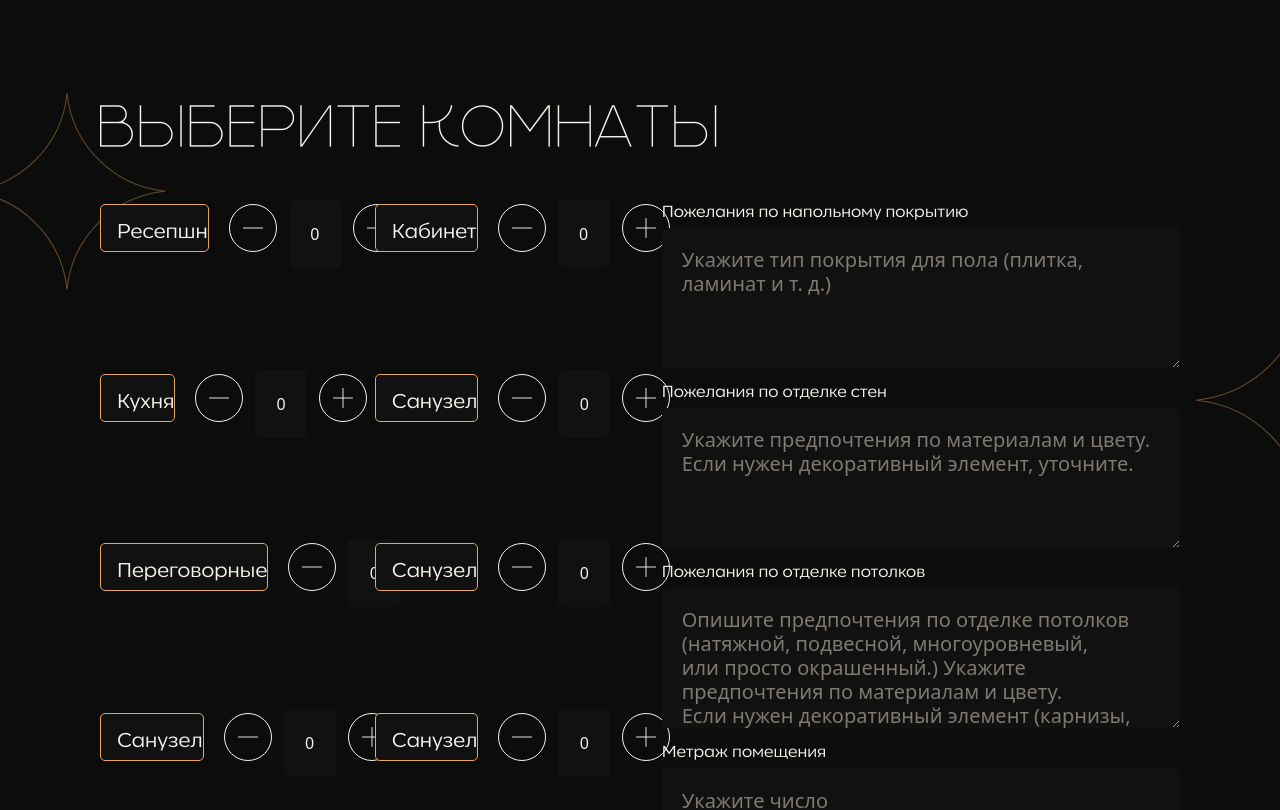
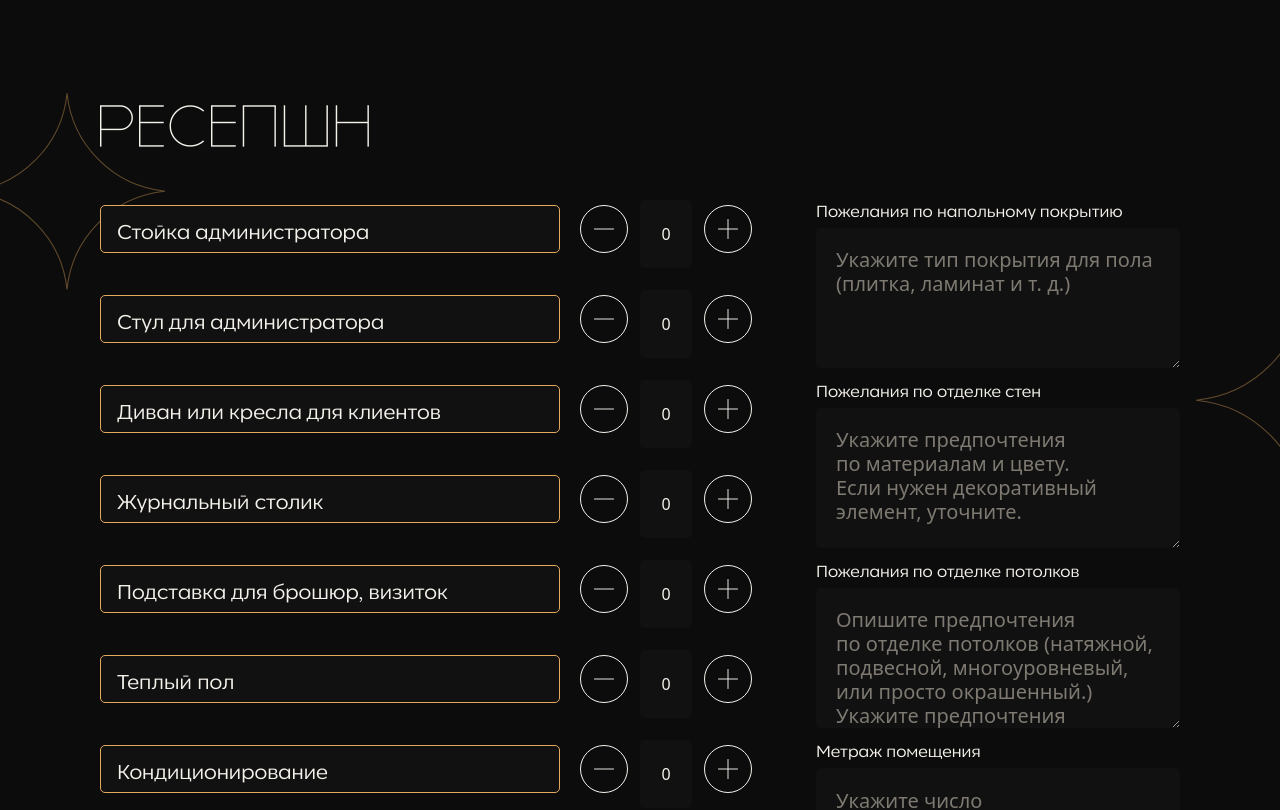
Before and after one commit to Shadovitsme/kwolCommercialPensil, a Vue app: page /rooms in a window 1280 px wide. Shown: the top 810 px of the page. Built offline with nearby package versions, Linux system fonts and the light colour scheme.

Commit message:
автозаполнение комнат - исправлены отступы когда комнаты в 2 столбца

```diff
--- a/src/components/labelAdditional.vue
+++ b/src/components/labelAdditional.vue
@@ -1,6 +1,6 @@
 <script setup>
 import $ from 'jquery'
-import { ref } from 'vue'
+import { ref,watch } from 'vue'
 const props = defineProps({
   text: {
     type: String,
@@ -24,15 +24,23 @@ function minus() {
   return false
   return false
 }
-let padd
-let labelStyle
-if (props.short) {
-  labelStyle = 'labelWrapper md:mr-5 w-full md:w-[220px] absolute md:static top-0 z-20 flex my-auto'
-  padd = 'md:flex md:h-[56px] md:static relative h-[143px]'
-} else {
-  labelStyle = 'labelWrapper md:mr-5 w-full md:w-[460px] absolute md:static top-0 z-20 flex my-auto'
-  padd = 'md:flex md:h-[58px] mb-[32px] md:static relative h-[143px]'
+let padd=ref()
+let labelStyle =ref()
+const updateStyles = () => {
+  if (props.short) {
+    labelStyle.value = 'labelWrapper md:mr-5 w-full md:w-[264px] absolute md:static top-0 z-20 flex my-auto'
+    padd.value = 'md:flex md:h-[56px] md:static relative h-[143px]'
+  } else {
+    labelStyle.value = 'labelWrapper md:mr-5 w-full md:w-[460px] absolute md:static top-0 z-20 flex my-auto'
+    padd.value = 'md:flex md:h-[58px] mb-[32px] md:static relative h-[143px]'
+  }
 }
+
+// Initial check
+updateStyles()
+
+// Watch for changes in short prop
+watch(() => props.short, updateStyles)
 </script>
 
 <template>
--- a/src/components/labelGroup.vue
+++ b/src/components/labelGroup.vue
@@ -1,4 +1,5 @@
 <script setup>
+import { ref,watch } from 'vue'
 import LabelAdditional from './labelAdditional.vue'
 
 const props = defineProps({
@@ -6,17 +7,24 @@ const props = defineProps({
     type: Array,
   },
 })
-let gridStyle
-let short
-console.log(props.textArray.length)
-if (props.textArray.length > 7) {
-  gridStyle =
-    'w-full md:w-[964px] md:mr-[64px] grid grid-cols-1 md:grid-cols-2 gap-y-5 md:gap-y-[32px] md:gap-x-[52px]'
-  short = true
-} else {
-  gridStyle = 'md:w-[652px] md:mr-[64px]'
-  short = false
+let gridStyle = ref()
+let short = ref()
+const updateStyles = () => {
+  if (props.textArray.length > 7) {
+    gridStyle.value =
+      'w-full md:w-[964px] md:mr-[64px] grid grid-cols-1 md:grid-cols-2 gap-y-5 md:gap-y-[32px] md:gap-x-[52px]'
+    short.value = true
+  } else {
+    gridStyle.value = 'md:w-[652px] md:mr-[64px]'
+    short.value = false
+  }
 }
+
+// Initial check
+updateStyles()
+
+// Watch for changes in textArray
+watch(() => props.textArray, updateStyles, { deep: true })
 </script>
 
 <template>
--- a/src/components/yellowButton.vue
+++ b/src/components/yellowButton.vue
@@ -17,8 +17,6 @@ const props = defineProps({
     </div>
   </button>
 </template>
-
-
 
 <style>
 .yellowButton {
--- a/src/main.vue
+++ b/src/main.vue
@@ -4,7 +4,11 @@ import router from './router'
 import $ from 'jquery'
 import { jquery } from 'globals'
 
-function getFormValues(e) {
+function getMainUserData(e) {
+  let name = e.target[0].value
+  let phone = e.target[1].value
+  let town = e.target[2].value
+  if ((name, phone, town)) {
     $.ajax({
       url: 'https://karandash.pro/brief/save_data.php ',
       type: 'POST',
@@ -19,6 +23,7 @@ function getFormValues(e) {
         router.replace({ path: '/mainData' })
       },
     })
+  } else alert('Не все поля заполнены!!!')
 }
 </script>
 
@@ -37,10 +42,22 @@ function getFormValues(e) {
         </p>
         <div class="md:p-[60px] p-5 md:ml-1 border-[1px] border-[#E4A85E] rounded-[10px]">
           <h class="H3 Text uppercase"> Основные данные</h>
-          <form @submit.prevent="getFormValues" class="md:mt-8 mt-4" id="page1">
-            <input type="text" class="input mb-6" name="name" placeholder="Введите имя" />
-            <input class="input mb-6" type="tel" name="phone" placeholder="Введите телефон" />
-            <input class="input" type="text" name="city" placeholder="Ваш город" />
+          <form @submit.prevent="getMainUserData" class="md:mt-8 mt-4" id="page1">
+            <input
+              maxlength="30"
+              type="text"
+              class="input mb-6"
+              name="name"
+              placeholder="Введите имя"
+            />
+            <input
+              maxlength="30"
+              class="input mb-6"
+              type="number"
+              name="phone"
+              placeholder="Введите телефон"
+            />
+            <input maxlength="30" class="input" type="text" name="city" placeholder="Ваш город" />
             <YellowButton class="mt-[34px] md:w-[318px]" text="Перейти к брифу"></YellowButton>
           </form>
         </div>
--- a/src/mainDataPage.vue
+++ b/src/mainDataPage.vue
@@ -6,7 +6,7 @@ import router from './router'
 </script>
 
 <script>
-function redirect(e) {
+function sendMainUserData(e) {
   e.preventDefault() // предотвращаем стандартное поведение формы
   let familyMembers = e.target[0].value
   let pets = e.target[1].value
@@ -54,7 +54,7 @@ function redirect(e) {
   <div class="flex px-[22px] md:px-[100px]">
     <div class="md:mx-auto max-w-[1920px]">
       <h1 class="H1 Text mb-11 md:mb-9 uppercase">Укажите необходимые данные</h1>
-      <form @submit.prevent="redirect" class="md:flex justify-between max-w-[1920px]" id="page2">
+      <form @submit.prevent="sendMainUserData" class="md:flex justify-between max-w-[1920px]" id="page2">
         <div class="md:mr-16 md:w-[36vw]">
           <p class="p4 Text mb-2">Какое количество членов семьи собирается проживать?</p>
           <input class="input mb-4 md:mb-10" type="number" placeholder="Укажите число" />
--- a/src/rooms.vue
+++ b/src/rooms.vue
@@ -3,47 +3,70 @@ import LabelGroup from './components/labelGroup.vue'
 import YellowButton from './components/yellowButton.vue'
 import $ from 'jquery'
 import { jquery } from 'globals'
+import { ref,watch } from 'vue'
 
-function sendRoomData(e) {
+function sendRoomDetailData(e) {
   e.preventDefault()
-
-  $.ajax({
-    url: 'https://karandash.pro/brief/save_data.php ',
-    type: 'POST',
-    data: {
-      funk: 'addNamePhone',
-      name: '$(this)[0][0].value',
-      phone: '$(this)[0][1].value',
-      town: '$(this)[0][2].value',
-    },
-    success: function (data) {
-      console.log(data)
-    },
-  })
+  if (i.value++ < roomArray.length - 1) {
+    roomName.value = roomArray[i.value][0]
+    textArray.value = roomArray[i.value][1]
+  } else i.value--
+  // $.ajax({
+  //   url: 'https://karandash.pro/brief/save_data.php ',
+  //   type: 'POST',
+  //   data: {
+  //     funk: 'addNamePhone',
+  //     name: '$(this)[0][0].value',
+  //     phone: '$(this)[0][1].value',
+  //     town: '$(this)[0][2].value',
+  //   },
+  //   success: function (data) {
+  //     // console.log(data)
+  //   },
+  // })
 }
 
-let textArray = [
-  'Ресепшн',
-  'Кабинет',
-  'Кухня',
-  'Санузел',
-  'Переговорные',
-  'Санузел',
-  'Санузел',
-  'Санузел',
-  'Санузел',
+const roomArray = [
+  ['Ресепшн', ['Стойка администратора', 'Стул для администратора', 'Диван или кресла для клиентов', 'Журнальный столик','Подставка для брошюр, визиток','Теплый пол', 'Кондиционирование']],
+  ['Кухня', ['Водонагреватель', 'Посудомойка', 'Фильтр для воды', 'Духовой шкаф', 'Холодильник', 'Измельчитель отходов','Подсветка','Мойка','Микроволновка','Защита от протечек','Вытяжка','Теплый пол']],
+  ['Санузел', [2, 2, 2, 2]],
+  ['Зона ожидания', [2, 2, 2, 2]],
+  ['Переговорная', [2, 2, 2, 2]],
+  ['Кладовая', [2, 2, 2, 2]],
+  ['Склад', [2, 2, 2, 2]],
+  ['Кабинет', [2, 2, 2, 2]],
+  ['Большая переговорная', [2, 2, 2, 2]]
 ]
+let i = ref(0)
+let roomName = ref(roomArray[i.value][0])
+let textArray = ref(roomArray[i.value][1])
+let testareaStyle = ref()
+
+const updateStyles = () => {
+  if(roomArray[i.value][1].length<7){
+    testareaStyle.value = 'md:w-[1004px] w-full mt-5 md:mt-0'
+  }
+  else{
+    testareaStyle.value = 'md:w-[916px] w-full mt-5 md:mt-0'
+
+  }
+}
+// Initial check
+updateStyles()
+
+// Watch for changes in short prop
+watch(() => roomArray[i.value], updateStyles)
 </script>
 <!-- в общем в рутах передавать сюда параметры и по ним выбирать значения -->
 <template>
   <div class="flex px-[22px] md:px-[100px]">
     <div class="md:mx-auto w-full max-w-[1920px]">
-      <form id="bedroom" class="w-full">
+      <form @submit.prevent="sendRoomDetailData" id="bedroom" class="w-full">
         <div id="bedroom">
-          <h1 class="H1 Text pb-10 uppercase">Выберите комнаты</h1>
+          <h1 class="H1 Text pb-10 uppercase">{{ roomName }}</h1>
           <div id="bedroom0" class="w-full md:flex">
             <LabelGroup :textArray="textArray"></LabelGroup>
-            <div class="md:w-[1004px] w-full mt-5 md:mt-0">
+            <div :class="testareaStyle">
               <p class="p4 Text mb-2">Пожелания по напольному покрытию</p>
               <textarea
                 class="textarea w-full mb-3 h-[140px]"
@@ -70,11 +93,7 @@ let textArray = [
           </div>
         </div>
         <div class="w-full flex md:justify-end mt-9 md:mt-12">
-          <YellowButton
-            :onclick="sendRoomData"
-            class="mt-[34px] md:w-[212px]"
-            text="Далее"
-          ></YellowButton>
+          <YellowButton class="mt-[34px] md:w-[212px]" text="Далее"></YellowButton>
         </div>
       </form>
     </div>
```
Lines whose indentation alone changed are shown as unchanged.
